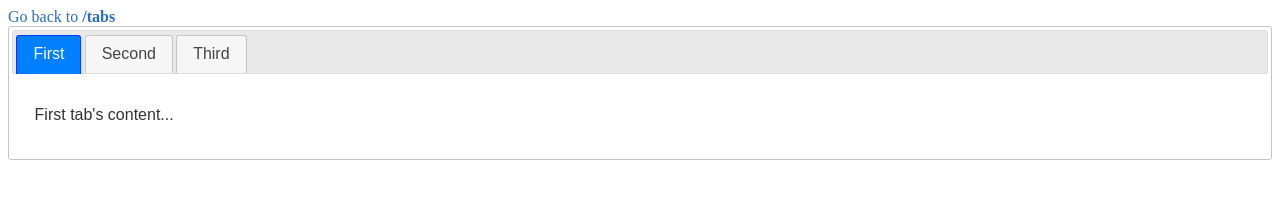
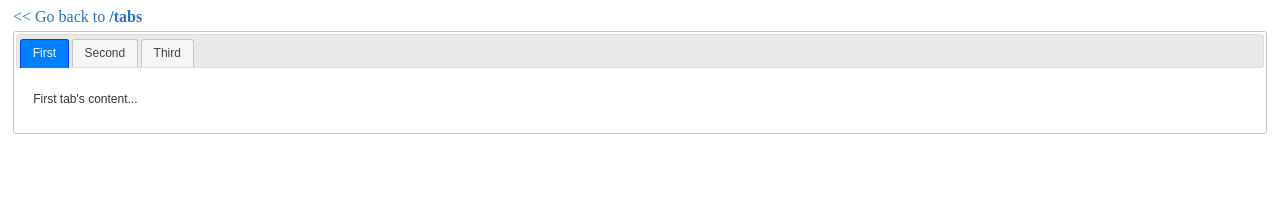
Before and after one commit to AaronJustU/jQuery-UI-tabs-with-cookie-example, a plain HTML site: page child/index.html in a window 1280 px wide. Drawn offline with nearby package versions, Linux system fonts and the light colour scheme.

Commit message:
change button

```diff
--- a/child/index.html
+++ b/child/index.html
@@ -8,7 +8,7 @@
         <link rel="stylesheet" href="../css/style.css" />
     </head>
     <body>
-        <a href="../">Go back to <b>/tabs</b></a>
+        <a href="../" class="btn">&lt;&lt; Go back to <b>/tabs</b></a>
         <div id="tabs">
             <ul>
                 <li><a href="#tabs-1">First</a></li>
@@ -27,7 +27,8 @@
         </div>
         <script type="text/javascript" src="https://ajax.googleapis.com/ajax/libs/jquery/1/jquery.min.js"></script>
         <script type="text/javascript" src="../js/jquery.cookie.js"></script>
-        <script type="text/javascript" src="https://ajax.googleapis.com/ajax/libs/jqueryui/1/jquery-ui.js"></script>
+        <script type="text/javascript" src="https://ajax.googleapis.com/ajax/libs/jqueryui/1/jquery-ui.min.js"></script>
+        <script type="text/javascript" src="../js/app.js"></script>
         <script type="text/javascript">
             $(function() {
                 $("#tabs").tabs({
--- a/css/style.css
+++ b/css/style.css
@@ -2,3 +2,9 @@ a {
     color: #2A70BF;
     text-decoration: none;
 }
+.btn, #tabs {
+    margin: 5px;
+}
+.ui-widget {
+    font-size: 12px;
+}
```
Also changed, not shown: index.html (+2 -1 lines).
